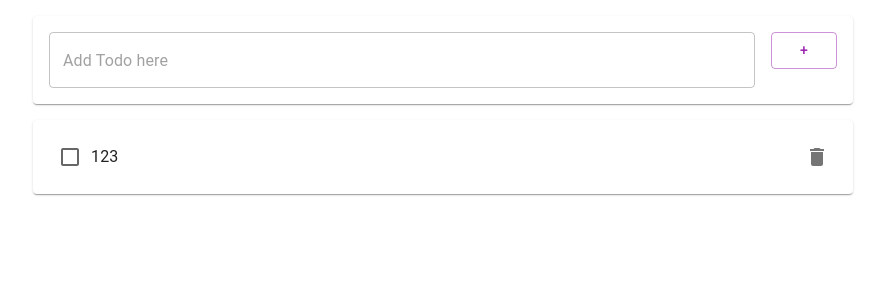
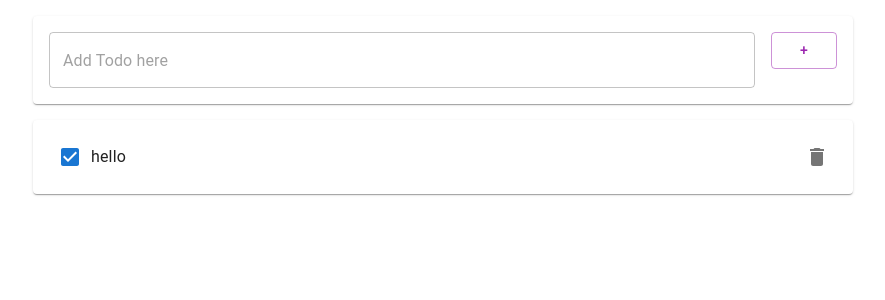
Before and after one commit to 93jpark/todo-react, a React (Create React App) app: page / in a window 1280 px wide. Shown: the top 300 px of the page, without its empty margins (197-1082 px from the left). Built offline with nearby package versions, Linux system fonts and the light colour scheme.

Commit message:
fixed some buf with add, remove and re-render issues

```diff
--- a/src/AddTodo.js
+++ b/src/AddTodo.js
@@ -7,26 +7,25 @@ const AddTodo = ({add}) => {
     // const item = { item : { title : "" } }
 
     const onInputChange = (e) => {
-        // const thisItem = item;
-        // thisItem.title = e.target.value;
-        setItem({title: e.target.value})
-        console.log("now item is ", item);
+        setItem({title: e.target.value});
     }
 
-    const addItem = () => {
+    const addItemHandler = () => {
         add(item);
         initItem();
     }
 
     const initItem = () => {
         setItem({title:""});
-        console.log("item state is initialized");
     }
 
     const enterKeyEventHandler = (e) => {
         if(e.key === 'Enter') {
-            addItem();
+            if(e.target.value !== '') {
+                addItemHandler();
+            }
         }
+
     }
 
     return (
@@ -47,9 +46,7 @@ const AddTodo = ({add}) => {
                             fullWidth
                             color="secondary"
                             variant="outlined"
-                            onClick={
-                                ()=>{add(item); initItem();}
-                            }
+                            onClick={addItemHandler}
                         >
                             +
                         </Button>
--- a/src/App.js
+++ b/src/App.js
@@ -1,41 +1,61 @@
 import './App.css';
-import React, { useState } from 'react';
+import React, { useState, useEffect } from 'react';
 import Todo from './Todo';
 import AddTodo from './AddTodo.js';
 import { Paper, List, Container } from "@mui/material"
 
 const App = () => {
 
-  const [items, setItems] = useState([
-    {title:'123', id: 'ID-0', done:false}
-  ]);
+  const [items, setItems] = useState([ {id:'ID-0', done:'true', title:'hello'} ]);
 
-  const todoItems = items.length > 0 && (
-    <Paper style={{margin:16}}>
-      <List>
-        {items.map((item, idx)=> (
-            <Todo item={item} key={item.id} />
-          )
-        )}
-      </List>
-    </Paper>
-  );
 
   const add = (item) => {
-    const thisItems = items;
-    item.id = "ID-" + thisItems.length; // key를 위한 id 추가
+    console.log("add in App.js executed");
+    const currentItems = [...items];
+    item.id = "ID-" + items.length; // key를 위한 id 추가
     item.done = false;
-    thisItems.push(item);
-    setItems(thisItems);
+    currentItems.push(item);
+    setItems(currentItems);
     console.log("items : ", items);
+
   }
+
+  const remove = (item) => {
+    const newItems = items.filter(e => e.id !== item.id);
+    setItems(newItems);
+  }
+
+  const todoItems = () => {
+
+      return(
+        <div>
+            <Paper style={{margin:16}}>
+              <List>
+                {items.map((item, idx)=> (<Todo item={item} key={item.id} remove={remove}/>))}
+              </List>
+            </Paper>
+
+
+      </div>
+      )
+
+
+
+  }
+
 
   return (
     <>
       <div className='App'>
         <Container maxWidth="md">
           <AddTodo add={add} />
-            <div className="TodoList">{todoItems}</div>
+            <div className="TodoList">
+              <Paper style={{margin:16}}>
+                <List>
+                  {items.map((item, idx)=> (<Todo item={item} key={item.id} remove={remove}/>))}
+                </List>
+              </Paper>
+            </div>
         </Container>
       </div>
     </>
--- a/src/Todo.js
+++ b/src/Todo.js
@@ -4,13 +4,16 @@ import DeleteIcon from '@mui/icons-material/Delete';
 
 
 
-const Todo = ({item}) => {
+const Todo = ({item, remove}) => {
 
+    const removeEventHandler = () => {
+        remove(item);
+    }
 
     return (
         <>
             <ListItem>
-                <Checkbox checked={item.done} />
+                <Checkbox checked={item.done} disableRipple />
                 <ListItemText>
                     <InputBase
                         inputProps={{"aria-label":"naked"}}
@@ -25,7 +28,10 @@ const Todo = ({item}) => {
                 </ListItemText>
 
                 <ListItemSecondaryAction>
-                    <IconButton aria-label="Delete Todo">
+                    <IconButton
+                        aria-label="Delete Todo"
+                        onClick={removeEventHandler}
+                        >
                         <DeleteIcon/>
                     </IconButton>
                 </ListItemSecondaryAction>
```
Also changed, not shown: public/robots.txt (deleted).
